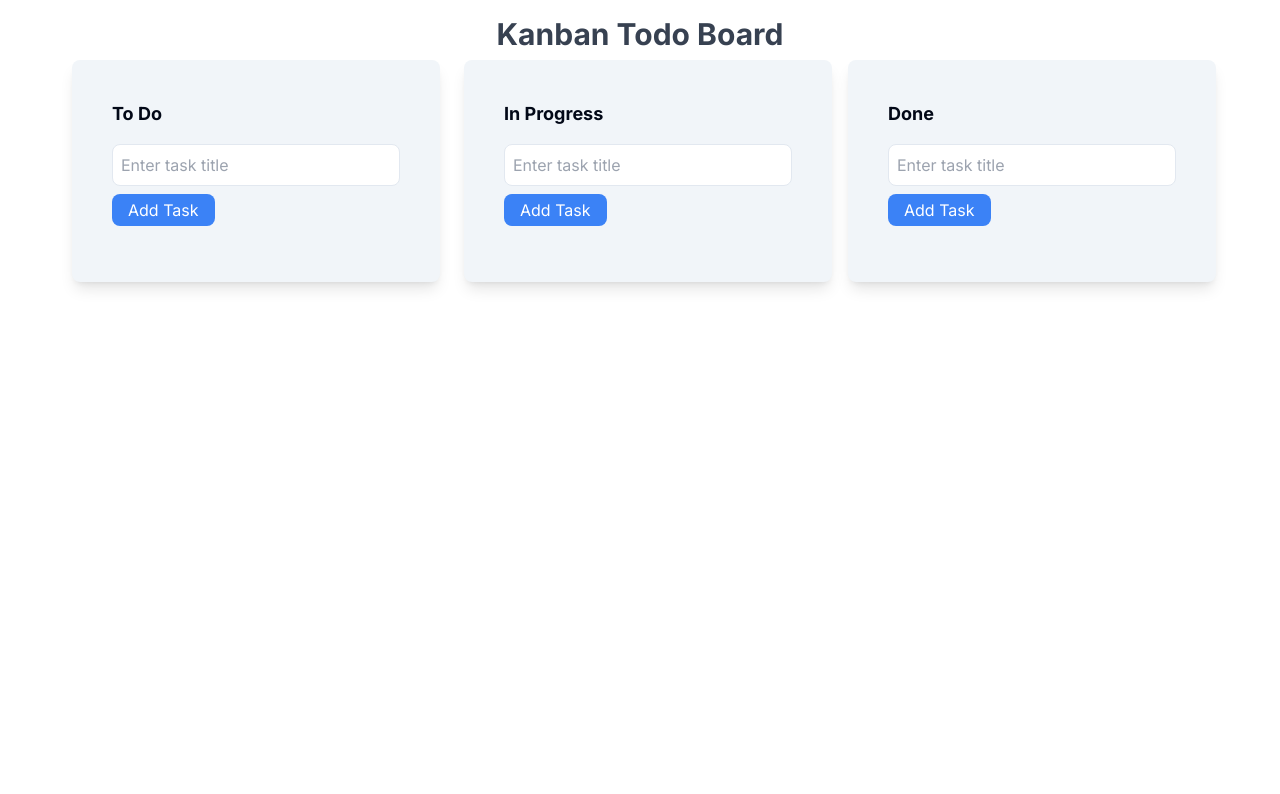
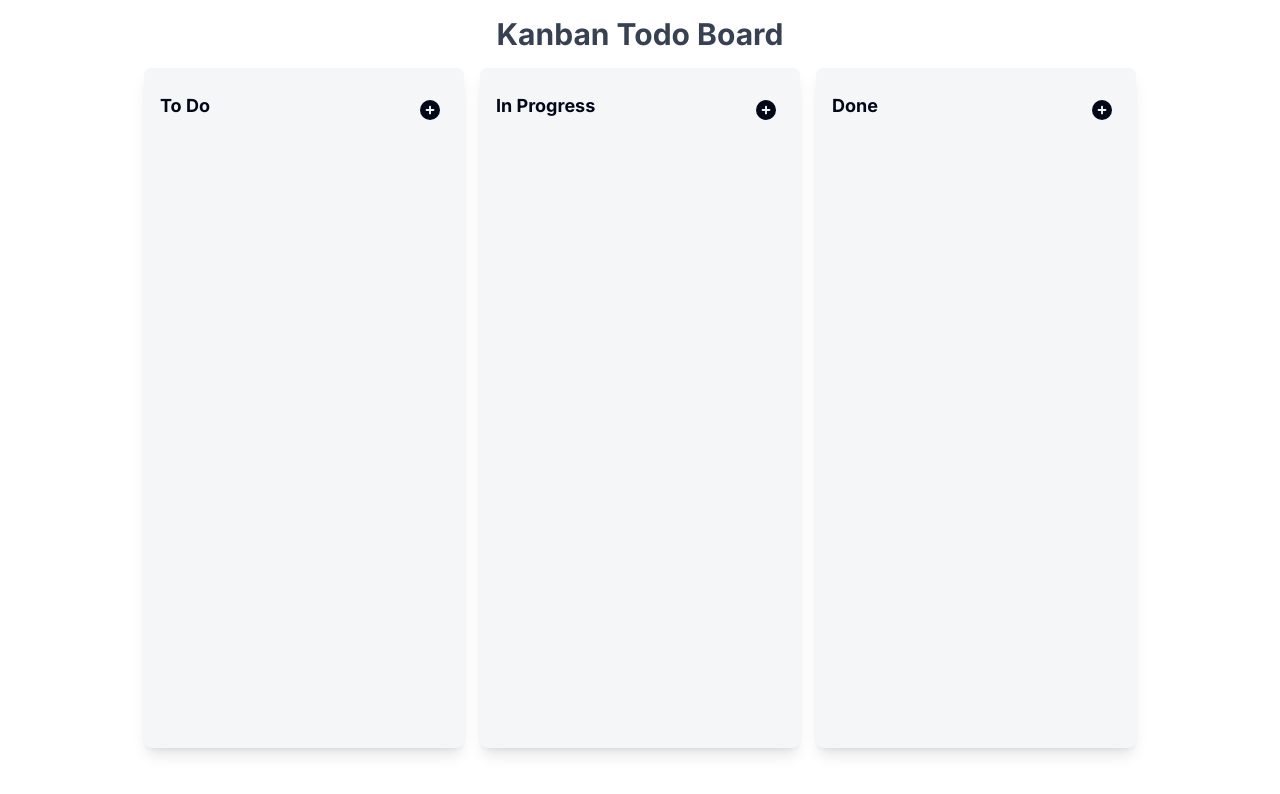
Before and after one commit to hedaetul/kanban-board, a Next.js app: page / in a window 1280 px wide. Shown: the top 794 px of the page. Built offline with nearby package versions, Linux system fonts and the light colour scheme.

Commit message:
style like kanban

```diff
--- a/app/components/doneColumn.tsx
+++ b/app/components/doneColumn.tsx
@@ -20,7 +20,7 @@ const DoneColumn: React.FC = () => {
         <div
           ref={provided.innerRef}
           {...provided.droppableProps}
-          className='bg-slate-100 p-4 rounded-lg shadow-lg m-2'
+          className='column-card'
         >
           <KanbanColumn
             title='Done'
--- a/app/components/inProgressColumn.tsx
+++ b/app/components/inProgressColumn.tsx
@@ -20,7 +20,7 @@ const InProgressColumn: React.FC = () => {
         <div
           ref={provided.innerRef}
           {...provided.droppableProps}
-          className='bg-slate-100 p-4 rounded-lg shadow-lg m-2'
+          className='column-card '
         >
           <KanbanColumn
             title='In Progress'
--- a/app/components/kanbanColumn.tsx
+++ b/app/components/kanbanColumn.tsx
@@ -1,7 +1,10 @@
 'use client';
 
+import { Skeleton } from '@/components/ui/skeleton';
 import React, { useContext, useState } from 'react';
 import { Draggable } from 'react-beautiful-dnd';
+import { FaCirclePlus, FaRegCommentDots } from 'react-icons/fa6';
+import { IoIosAttach } from 'react-icons/io';
 import { TaskContext } from '../context/taskContext';
 import { Task } from '../types/task';
 
@@ -22,8 +25,13 @@ const KanbanColumn: React.FC<KanbanColumnProps> = ({
     throw new Error('TaskContext must be used within a TaskProvider');
   }
 
-  const { addTask, deleteTask } = taskContext;
+  const { addTask, deleteTask, isLoading } = taskContext;
   const [taskTitle, setTaskTitle] = useState('');
+  const [isOpen, setIsOpen] = useState(false);
+
+  const toggleIsOpen = () => {
+    setIsOpen(!isOpen);
+  };
 
   const handleAddTask = () => {
     if (taskTitle.trim() === '') return alert('Task title is required');
@@ -36,15 +44,25 @@ const KanbanColumn: React.FC<KanbanColumnProps> = ({
     });
 
     setTaskTitle('');
+    setIsOpen(false);
   };
 
   return (
-    <div className=' p-4   m-2 w-80'>
-      <h2 className='text-lg font-bold mb-4'>{title}</h2>
+    <div className='w-80 relative '>
+      <div className='flex py-6 px-4 justify-between sticky top-0 z-50 bg-[#F4F6F8]'>
+        <h2 className='text-lg font-bold'>{title}</h2>
+        <button
+          className='p-2 bg-transparent rounded-full hover:bg-slate-200 transition duration-200'
+          onClick={toggleIsOpen}
+        >
+          <FaCirclePlus className='text-xl' />
+        </button>
+      </div>
 
-      {/* Add Task Field */}
-      <div className='mb-4'>
+      {isOpen && (
+        <div className='mb-4 '>
           <input
+            autoFocus
             type='text'
             value={taskTitle}
             onChange={(e) => setTaskTitle(e.target.value)}
@@ -63,20 +81,36 @@ const KanbanColumn: React.FC<KanbanColumnProps> = ({
             Add Task
           </button>
         </div>
+      )}
 
-      {/* Render tasks */}
-      {tasks.map((task, index) => (
-        <Draggable key={task.id} draggableId={task.id.toString()} index={index}>
+      {/* Render Skeleton while loading */}
+      {isLoading ? (
+        <div className='flex flex-col space-y-3'>
+          <Skeleton className='h-[125px] w-[250px] rounded-xl' />
+          <div className='space-y-2'>
+            <Skeleton className='h-4 w-[250px]' />
+            <Skeleton className='h-4 w-[200px]' />
+          </div>
+        </div>
+      ) : (
+        tasks.map((task, index) => (
+          <Draggable
+            key={task.id}
+            draggableId={task.id.toString()}
+            index={index}
+          >
             {(provided) => (
               <div
                 ref={provided.innerRef}
                 {...provided.draggableProps}
                 {...provided.dragHandleProps}
-              className='bg-white p-4 rounded-lg shadow-lg mb-2'
+                className='bg-white mx-4  p-4 rounded-lg shadow-md mb-2'
               >
                 <h3>{task.title}</h3>
                 <p>
-                {task.comments} comments | {task.files} files
+                  {task.comments} <FaRegCommentDots className='inline mr-1' />|{' '}
+                  {task.files}
+                  <IoIosAttach className='inline ' />
                 </p>
                 <button
                   onClick={() => deleteTask(task.id)}
@@ -87,7 +121,8 @@ const KanbanColumn: React.FC<KanbanColumnProps> = ({
               </div>
             )}
           </Draggable>
-      ))}
+        ))
+      )}
     </div>
   );
 };
--- a/app/components/todoColumn.tsx
+++ b/app/components/todoColumn.tsx
@@ -20,7 +20,7 @@ const TodoColumn: React.FC = () => {
         <div
           ref={provided.innerRef}
           {...provided.droppableProps}
-          className='bg-slate-100 p-4 rounded-lg shadow-lg m-2'
+          className='column-card'
         >
           <KanbanColumn
             title='To Do'
--- a/app/context/taskContext.tsx
+++ b/app/context/taskContext.tsx
@@ -1,21 +1,29 @@
 'use client';
 
-import React, { createContext, useState, useEffect } from 'react';
+import React, { createContext, useEffect, useState } from 'react';
 import { Task } from '../types/task';
 
 interface TaskContextProps {
   tasks: Task[];
+  isLoading: boolean;
   addTask: (task: Omit<Task, 'id'>) => void;
   deleteTask: (id: number) => void;
-  updateTaskStatus: (id: number, status: 'todo' | 'in-progress' | 'done') => void;
+  updateTaskStatus: (
+    id: number,
+    status: 'todo' | 'in-progress' | 'done'
+  ) => void;
   updateTaskPosition: (sourceIndex: number, destinationIndex: number) => void;
 }
 
-export const TaskContext = createContext<TaskContextProps | undefined>(undefined);
+export const TaskContext = createContext<TaskContextProps | undefined>(
+  undefined
+);
 
-export const TaskProvider: React.FC<{ children: React.ReactNode }> = ({ children }) => {
+export const TaskProvider: React.FC<{ children: React.ReactNode }> = ({
+  children,
+}) => {
   const [tasks, setTasks] = useState<Task[]>([]);
-
+  const [isLoading, setIsLoading] = useState(true);
 
   useEffect(() => {
     if (typeof window !== 'undefined') {
@@ -24,12 +32,14 @@ export const TaskProvider: React.FC<{ children: React.ReactNode }> = ({ children
         setTasks(JSON.parse(storedTasks));
       }
     }
+    setIsLoading(false);
   }, []);
 
   useEffect(() => {
     if (typeof window !== 'undefined') {
       localStorage.setItem('tasks', JSON.stringify(tasks));
     }
+    setIsLoading(false);
   }, [tasks]);
 
   const addTask = (newTask: Omit<Task, 'id'>) => {
@@ -44,13 +54,19 @@ export const TaskProvider: React.FC<{ children: React.ReactNode }> = ({ children
     setTasks((prevTasks) => prevTasks.filter((task) => task.id !== id));
   };
 
-  const updateTaskStatus = (id: number, status: 'todo' | 'in-progress' | 'done') => {
+  const updateTaskStatus = (
+    id: number,
+    status: 'todo' | 'in-progress' | 'done'
+  ) => {
     setTasks((prevTasks) =>
       prevTasks.map((task) => (task.id === id ? { ...task, status } : task))
     );
   };
 
-  const updateTaskPosition = (sourceIndex: number, destinationIndex: number) => {
+  const updateTaskPosition = (
+    sourceIndex: number,
+    destinationIndex: number
+  ) => {
     const newTasks = Array.from(tasks);
     const [movedTask] = newTasks.splice(sourceIndex, 1);
     newTasks.splice(destinationIndex, 0, movedTask);
@@ -58,7 +74,16 @@ export const TaskProvider: React.FC<{ children: React.ReactNode }> = ({ children
   };
 
   return (
-    <TaskContext.Provider value={{ tasks, addTask, deleteTask, updateTaskStatus, updateTaskPosition }}>
+    <TaskContext.Provider
+      value={{
+        tasks,
+        isLoading,
+        addTask,
+        deleteTask,
+        updateTaskStatus,
+        updateTaskPosition,
+      }}
+    >
       {children}
     </TaskContext.Provider>
   );
--- a/app/globals.css
+++ b/app/globals.css
@@ -11,7 +11,6 @@ body {
     text-wrap: balance;
   }
 }
-
 
 @layer base {
   :root {
@@ -78,3 +77,12 @@ body {
     @apply bg-background text-foreground;
   }
 }
+
+.column-card {
+  @apply bg-[#F4F6F8] h-[85vh] overflow-y-scroll rounded-lg shadow-lg my-4 ;
+
+}
+
+.column-card::-webkit-scrollbar {
+  display: none;
+}
--- /dev/null
+++ b/components/ui/skeleton.tsx
@@ -0,0 +1,15 @@
+import { cn } from "@/lib/utils"
+
+function Skeleton({
+  className,
+  ...props
+}: React.HTMLAttributes<HTMLDivElement>) {
+  return (
+    <div
+      className={cn("animate-pulse rounded-md bg-primary/10", className)}
+      {...props}
+    />
+  )
+}
+
+export { Skeleton }
--- a/package.json
+++ b/package.json
@@ -18,6 +18,7 @@
     "react": "^18.3.1",
     "react-beautiful-dnd": "^13.1.1",
     "react-dom": "^18.3.1",
+    "react-icons": "^5.3.0",
     "tailwind-merge": "^2.5.4",
     "tailwindcss-animate": "^1.0.7"
   },
```
Also changed, not shown: 1 other file (tests, documents, lock files or other folders). Lines whose indentation alone changed are shown as unchanged.
